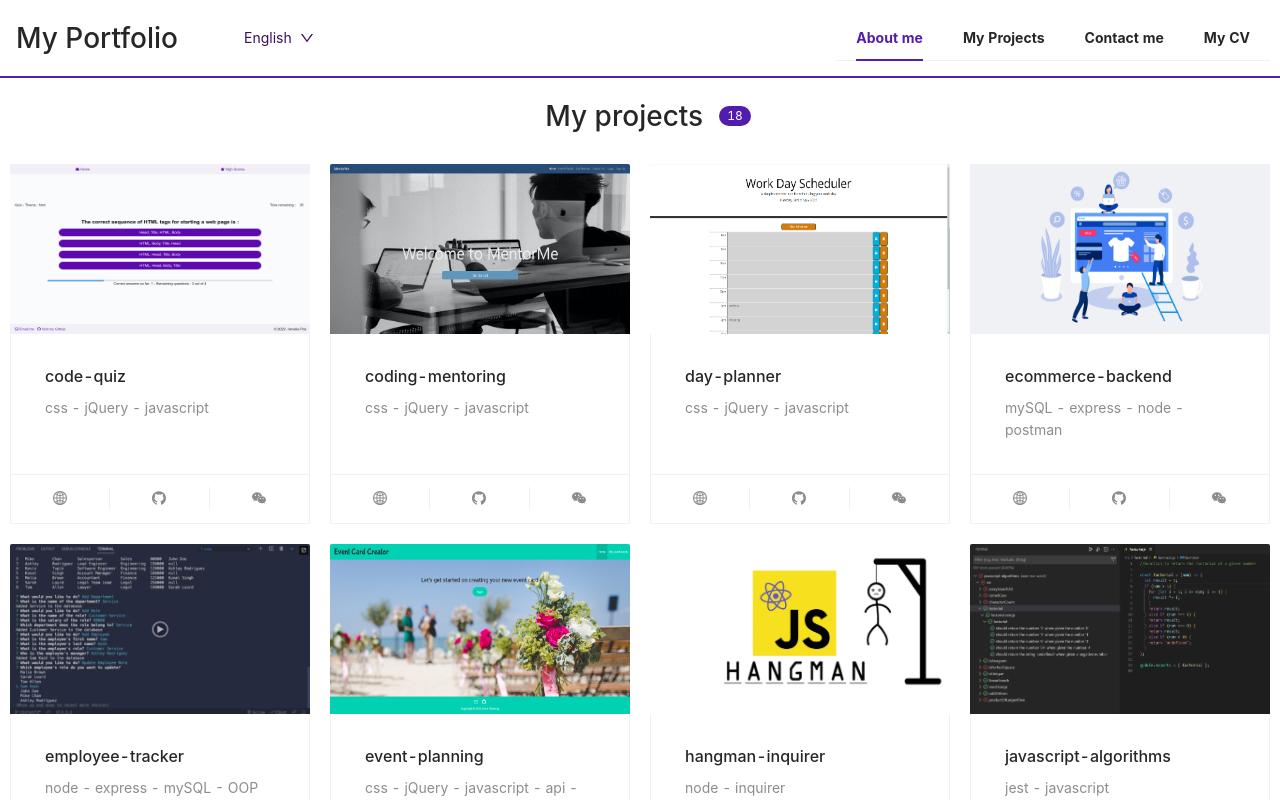
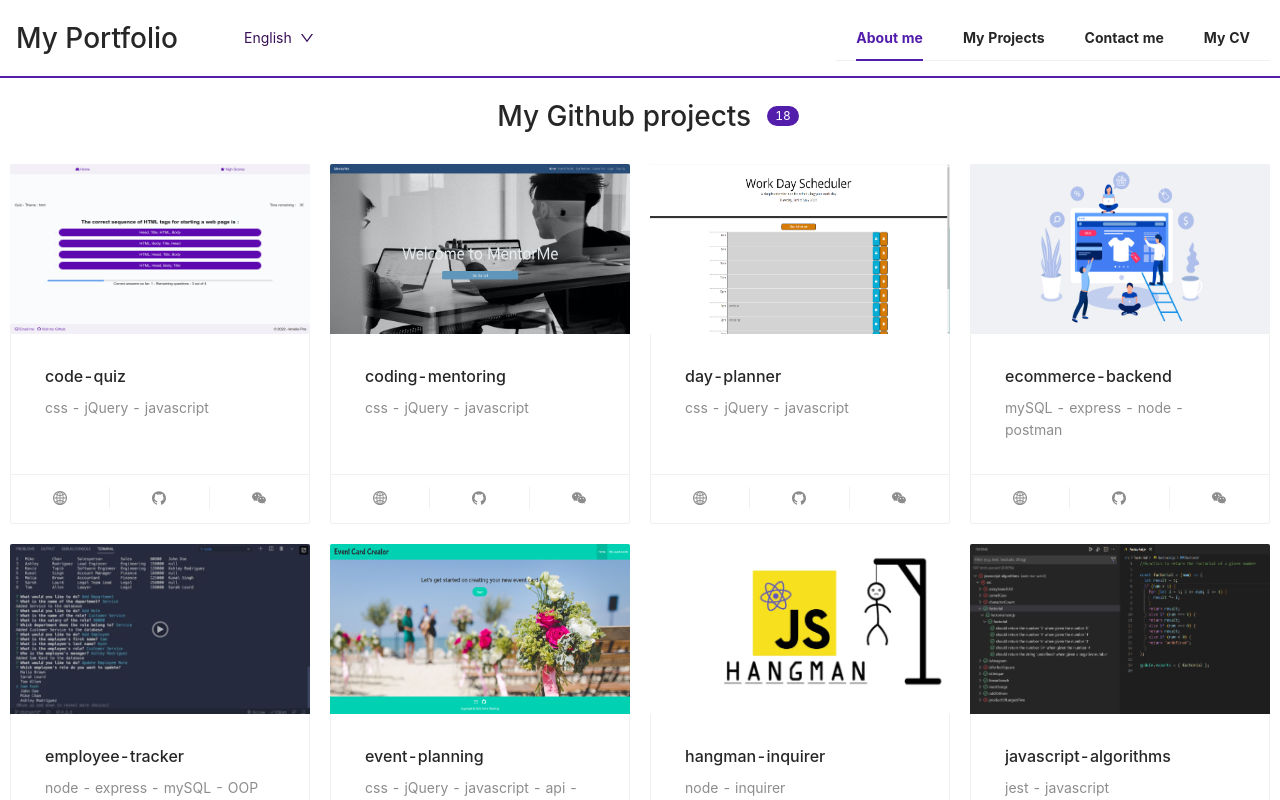
Before and after one commit to Am0031/my-portfolio-react, a React (Create React App) app: page /projects in a window 1280 px wide. Shown: the top 800 px of the page. Built offline with nearby package versions, Linux system fonts and the light colour scheme.

Commit message:
added projects page title translation

```diff
--- a/src/i18n/locales/de/translations.json
+++ b/src/i18n/locales/de/translations.json
@@ -11,5 +11,6 @@
   "about-text-3": "Nach 4 Jahren wechselte ich den Weg zur Arbeit als Planungsingenieur, wo ich wertvolle Fähigkeiten ansammelte, wie zum Beispiel: Fortgeschrittenes Erlernen der Software P6, wichtiges Stakeholder-Beziehungsmanagement, interdisziplinäre Zusammenarbeit, Entwicklung eines vollständigen Projektzeitplans, Umgang mit sich ändernden Anforderungen, und Krisenmanagement und -lösung. ",
   "about-text-4": "Kürzlich habe ich an einem Full-Stack-Webentwicklungs-Bootcamp teilgenommen, das es mir ermöglicht, in den IT-Bereich einzusteigen und ein Full-Stack-Entwickler zu werden, ein Bereich, in dem ich herausgefordert werde und jeden Tag weiterlerne.",
   "about-quote-1": " 'Der Experte in allem war einmal ein Anfänger.' - Anonym ",
-  "about-quote-2": " 'Kontinuierliche Verbesserung ist besser als verzögerte Perfektion.' - Mark Twain "
+  "about-quote-2": " 'Kontinuierliche Verbesserung ist besser als verzögerte Perfektion.' - Mark Twain ",
+  "projects-title": "Meine Github Projekte"
 }
--- a/src/i18n/locales/en/translations.json
+++ b/src/i18n/locales/en/translations.json
@@ -11,5 +11,6 @@
   "about-text-3": "After 4 years, I changed path to work as a Planning engineer where I accumulated valuable skills such as: advanced learning of the software P6, key stakeholder relationship management, inter-disciplinary collaboration, development of a complete project timeline, managing changing requirements, and crisis management and resolution. ",
   "about-text-4": "Recently, I joined a Full Stack web development bootcamp which will allow me to enter the IT field and become a Full stack developer, a field where I will be challenged and keep learning every day.",
   "about-quote-1": " 'The expert in anything was once a beginner.' - Anonymous ",
-  "about-quote-2": " 'Continuous improvement is better than delayed perfection.' - Mark Twain "
+  "about-quote-2": " 'Continuous improvement is better than delayed perfection.' - Mark Twain ",
+  "projects-title": "My Github projects"
 }
--- a/src/i18n/locales/fr/translations.json
+++ b/src/i18n/locales/fr/translations.json
@@ -11,5 +11,6 @@
   "about-text-3": "Après 4 ans, j'ai changé de voie pour travailler en tant qu'ingénieur de planification où j'ai accumulé des compétences précieuses telles que : l'apprentissage avancé du logiciel P6, la gestion des relations avec les principales parties prenantes, la collaboration interdisciplinaire, l'élaboration d'un calendrier de projet complet, la gestion des exigences changeantes, et gestion et résolution de crise.",
   "about-text-4": "Récemment, j'ai rejoint un bootcamp de développement web Full Stack qui me permettra d'entrer dans le domaine de l'informatique et de devenir un développeur Full Stack, un domaine où je serai challengée et où je continuerai à apprendre chaque jour.",
   "about-quote-1": " 'L'expert en quoi que ce soit était autrefois un débutant.' - Anonymous ",
-  "about-quote-2": " 'L'amélioration continue vaut mieux que la perfection différée.' - Mark Twain "
+  "about-quote-2": " 'L'amélioration continue vaut mieux que la perfection différée.' - Mark Twain ",
+  "projects-title": "Mes projets sur Github"
 }
--- a/src/pages/Projects/index.js
+++ b/src/pages/Projects/index.js
@@ -1,15 +1,17 @@
+import { useTranslation } from "react-i18next";
 import projectData from "../../data/projects.json";
 import { ProjectCard } from "../../components/Card";
 import { Badge } from "antd";
 
 export const Projects = () => {
+  const { t } = useTranslation();
   const show = true;
   const githubUser = "Am0031";
 
   return (
     <div className="main projects-container">
       <div className="project-cards-title">
-        <h1 className="title">My projects</h1>
+        <h1 className="title">{t("projects-title")}</h1>
         <Badge
           count={show ? projectData.projects.length : 0}
           style={{ backgroundColor: "#531dab" }}
```
